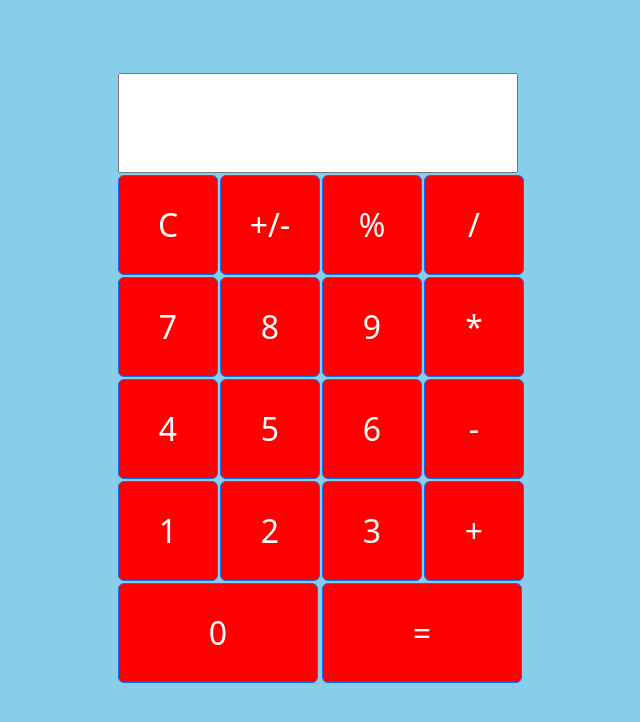
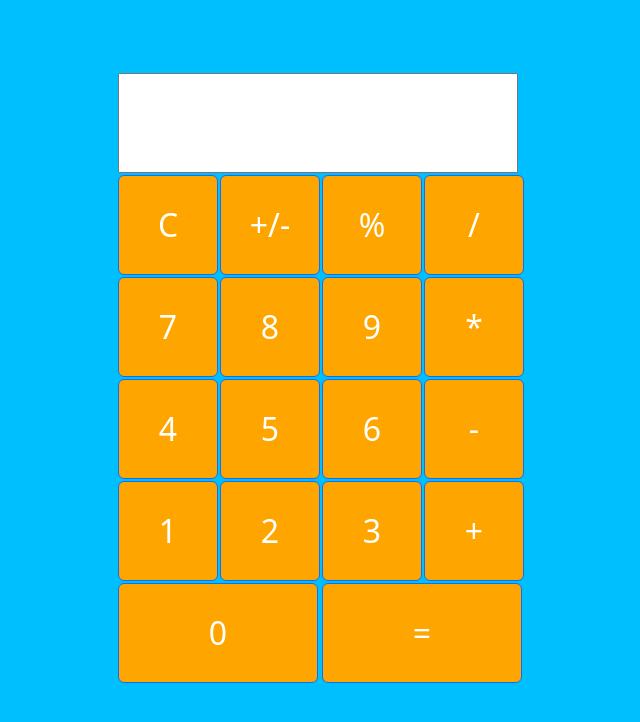
Before and after one commit to ediaz029/Online_Calculator, a plain HTML site: page pages/index.html in a window 1280 px wide. Shown: the whole page, without its empty margins (319-959 px from the left). Drawn offline with nearby package versions, Linux system fonts and the light colour scheme.

Commit message:
last commit

```diff
--- a/public/css/style.css
+++ b/public/css/style.css
@@ -1,12 +1,12 @@
 body {
-    background-color: skyblue;
+    background-color:deepskyblue
 }
 
 .btn {
     width: 100px;
     height: 100px;
     font-size: xx-large;
-    background-color: red;
+    background-color:orange;
 }
 
 .btntake2 {
```
